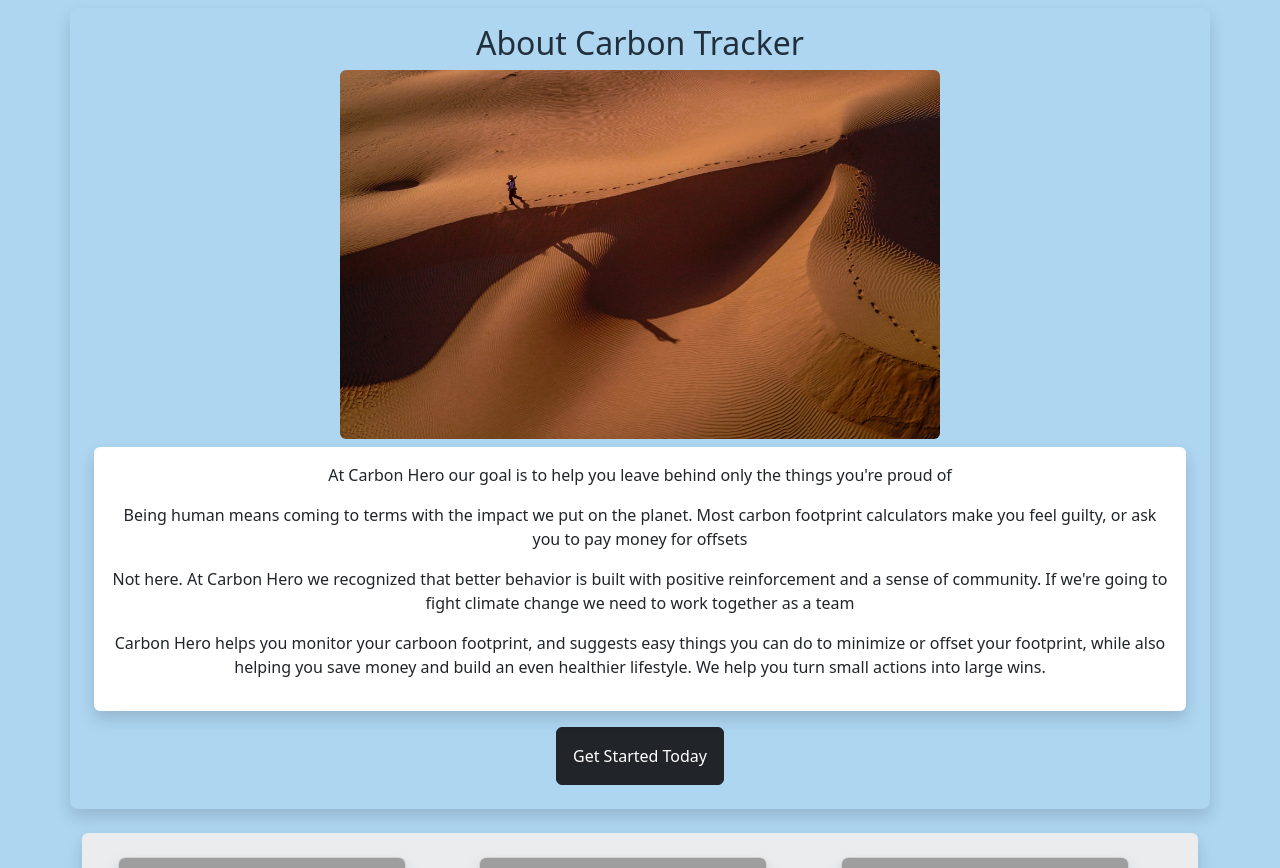
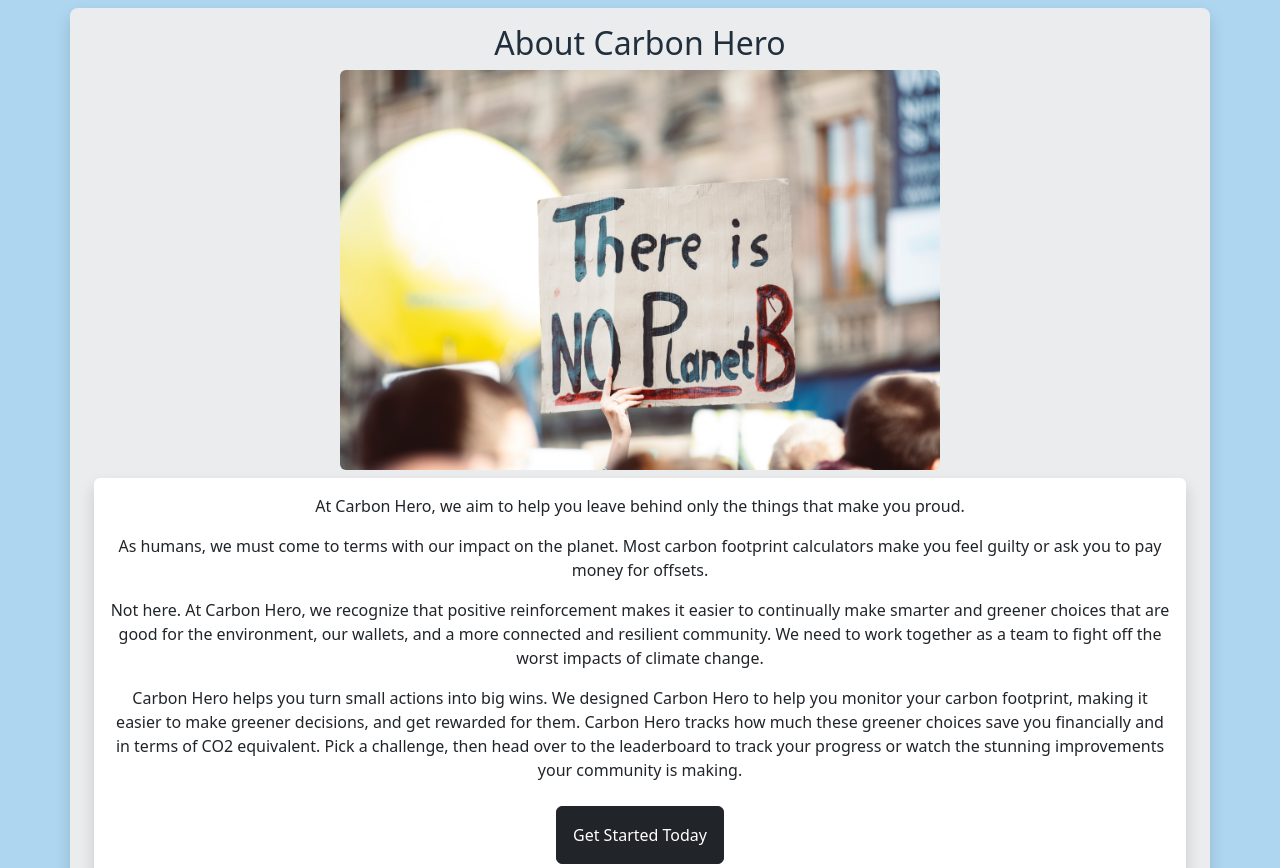
Before and after one commit to TokiLoshi/finalprojectCS50x, a Flask app: page /about in a window 1280 px wide. Shown: the part 64-932 px from the top of the page. Run offline with Flask 2, Linux system fonts and the light colour scheme; some libraries are stand-ins or nearby versions; grey boxes are pictures that could not be loaded.

Commit message:
Finished About page and spellcheck

```diff
--- a/templates/about.html
+++ b/templates/about.html
@@ -6,88 +6,82 @@
 
 {% block main %}
 <form action="/about" method="get">
-  <div class="container p-3 shadow rounded-3">
-    <h2 class="darkBlue">About Carbon Tracker</h2>
-    <!--Person Walking in the desert by Walid Ahmaad from Pexels https://www.pexels.com/photo/person-walking-on-desert-847400/ -->
-    <img class="img-fluid rounded-2" src="/static/person_walking_desert.jpg" width="600" alt="green island in the ocean"/>
+  <div class="container p-3 shadow rounded-3 grey">
+    <h2 class="darkBlue">About Carbon Hero</h2>
+    <!--Climate Roadscape Landscape People by Markus Spiske on Pexels https://www.pexels.com/photo/climate-road-landscape-people-2990650/ -->
+    <img class="img-fluid rounded-2" src="/static/planetb.jpeg" width="600" alt="Person holding sign saying 'There is NO PlanetB."/>
     </br>
     <div class="card body rounded-2 shadow p-3 border-0 m-2">
-<p>At Carbon Hero our goal is to help you leave behind only the things you're proud of</p>
-<p>Being human means coming to terms with the impact we put on the planet. Most carbon footprint calculators make you feel guilty, or ask you to pay money for offsets</p>
-<p>Not here. At Carbon Hero we recognized that better behavior is built with positive reinforcement and a sense of community. If we're going to fight climate change we need to work together as a team</p>
-<p>Carbon Hero helps you monitor your carboon footprint, and suggests easy things you can do to minimize or offset your footprint, while also helping you save money and build an even healthier lifestyle. We help you turn small actions into large wins.</p>
+      <p> At Carbon Hero, we aim to help you leave behind only the things that make you proud.</p>
+      <p>As humans, we must come to terms with our impact on the planet. Most carbon footprint calculators make you feel guilty or ask you to pay money for offsets.</p>
+      <p>Not here. At Carbon Hero, we recognize that positive reinforcement makes it easier to continually make smarter and greener choices that are good for the environment, our wallets, and a more connected and resilient community. We need to work together as a team to fight off the worst impacts of climate change.</p>
+      <p>Carbon Hero helps you turn small actions into big wins. We designed Carbon Hero to help you monitor your carbon footprint, making it easier to make greener decisions, and get rewarded for them. Carbon Hero tracks how much these greener choices save you financially and in terms of CO2 equivalent. Pick a challenge, then head over to the leaderboard to track your progress or watch the stunning improvements your community is making.</p>
+      <button class="btn btn-dark bt-sm mx-auto w-auto m-2 p-3">Get Started Today</button>
     </div>
-<button class="btn btn-dark m-2 p-3">Get Started Today</button>
   </div>
 </form>
 </div>
-</br>
+<div class="container text-center mt-2">
+  <div class="card body rounded-2 shadow grey p-3 border-0">
+    <h2>What is Carbon Hero and why was it built?</h2>
     <div class="container text-center">
-<div class="card body rounded-2 shadow grey p-3 border-0">
-<div class="container text-center">
-  <div class="row">
-    <div class="col-4">
+      <div class="row justify-content-center">
+        <div class="col-auto mb-2">
           <div class="d-flex p-2">
             <div class="card shadow rounded-3" style="width: 18rem;">
-          <img src="/static/green_island.jpg" width="600" alt="green island in the ocean" class="img-fluid rounded-2">
+              <!--Handwritten sand sign texture by Ann H on Pexels https://www.pexels.com/photo/handwritten-sand-sign-texture-11022638/ -->
+              <img src="/static/what.jpeg" class="img-fluid mx-auto w-auto rounded-2" alt="Handwritten sand sign texture saying 'WHAT'">
               <div class="card-body">
               <h3>The What</h3>
-              <p class="card-text">This is my Harvard EdX CS50 Final project. For those unfamiliar, CS50 is an open Harvard course on the introduction to the intellectual enterprises of computer science and the art of programming. The goal was simple, to build something of interest to solve a real life problem that could have a postive impact on the community or even change the world.</p>
+              <p class="card-text">Carbon Hero is my final project for CS50x. For those unfamiliar, CS50x is an open Harvard course on the introduction to the intellectual enterprises of computer science and the art of programming, hosted on Edx. The specifications were simple: build something of interest to solve a real-life problem that could positively impact your community or even change the world.</p>
             </div>
           </div>
         </div>
       </div>
-    <div class="col-4">
+      <div class="col-auto mb-2">
         <div class="d-flex p-2">
           <div class="card shadow rounded-3" style="width: 18rem;">
-          <img src="/static/green_island.jpg" width="600" alt="green island in the ocean" class="img-fluid rounded-2">
+            <!--Icebergs by Guillaume Falco on Pexels https://www.pexels.com/photo/icebergs-2229887/-->
+            <img src="/static/icebergs.jpeg" width="600" alt="icebergs floating in the ocean" class="img-fluid rounded-2 mx-auto w-auto">
               <div class="card-body">
               <h3>The Why</h3>
-              <p class="card-text">One of the greatest threats facing humanity is climate change. If we work together we can overcome it. I built Carbon Tracker to make it easy for people not only to track their carbon footprint, but to provide them with easy ways to offset their carbon, and make it engaging, fun, and even a little competitive. Carbon tracker is not designed to make you feel guilty, it's designed to make you feel proud.</p>
+              <p class="card-text">One of the greatest threats facing humanity is climate change. If we work together we can overcome it. One of the greatest threats facing humanity is climate change. If we work together, we can overcome it. Carbon Hero makes it easy and fun to make greener decisions and introduces a hint of competition. Most carbon footprint calculators try to shame you into changing your behavior; Carbon Hero takes your current CO2 footprint as a benchmark. Once you know your stats, every improvement is a feel-good win.</p>
             </div>
           </div>
         </div>
       </div>
-    <div class="col-4">
+      <div class="col-auto mb-2">
         <div class="d-flex p-2">
           <div class="card shadow rounded-3" style="width: 18rem;">
-          <img src="/static/green_island.jpg" width="600" alt="green island in the ocean" class="img-fluid rounded-2">
+            <!--Green and White Line illustrations by Markus Spiske on Pexels https://www.pexels.com/photo/green-and-white-line-illustration-225769/-->
+            <img src="/static/code.jpeg" width="600" alt="Green and White Line illustrations on a Macbook Computer" class="img-fluid rounded-2 mx-auto w-auto">
               <div class="card-body">
-              <h3>The Who</h3>
-              <p class="card-text">This project was built by Bianca Silva, a half German, half Portuguese, South African living in San Francisco. My background is in journalism and marketing, and I have an MA in International Relations and Economics from the Johns Hopkins School of Advanced International Studies (SAIS). Throughout my career I have tried to build solutions to problems. All of them flopped. But now I can program.</p>
+                <h3>The How</h3>
+                <p class="card-text">Carbon Hero is a Flask web app wireframed on Figma, built with Python and JavaScript. The database was developed on SQLite and then migrated to PostgreSQL during the deployment to Heroku. Each page uses HTML with Jinja templating. The design utilizes Twitter's Bootstrap for CSS and JavaScript, along with some custom CSS. I use <a href=https://www.climatiq.io/docs  target="_blank">Climatiq</a> API for all CO2 estimations and have noted in comments when it was necessary to make assumptions for the sake of simplicity. Use of sources, tutorials, or knowledge platforms, e.g., the Environmental Protection Agency (EPA), is referenced in the source code and README.md file in my GitHub repository for this project. All images are from Free to use libraries on Pexels and the photographers have been credited in the code comments and README.md file.</p>
               </div>
           </div>
         </div>
       </div>
-    <div class="col-4">
+      <div class="col-auto mb-2">
         <div class="d-flex p-2">
           <div class="card shadow rounded-3" style="width: 18rem;">
-          <img src="/static/green_island.jpg" width="600" alt="green island in the ocean" class="img-fluid rounded-2">
+            <!--Person Holding Hour Glass by Samer Daboul on Pexels https://www.pexels.com/photo/person-holding-hour-glass-1209999/-->
+            <img src="/static/time.jpeg" width="600" alt="Person Holding Hour Glass" class="img-fluid rounded-2 mx-auto w-auto">
             <div class="card-body">
-              <h3>The How</h3>
-              <p class="card-text">This is a flask web app wireframed on Figma, built in python and javascript, the database was built on sqlite and then transferred to PostGres and deployed on Heroku. I have used HTML, and CSS with Bootstrap and Jinja2 templating. I have incorporated two open APIs from <a href=https://www.climatiq.io/docs  target="_blank">Climatiq</a>, and <a href="https://docs.carboninterface.com/#/?id=getting-started" target="_blank">Carbon Interface.</a> I have based my research off the <a href="https://climateknowledgeportal.worldbank.org/country/united-states" target="_blank">World Bank Climate Change Knowledge Portal</a> and the <a href="https://www.epa.gov/developers/data-data-products-my-environment-widget" target="_blank">Environmental Protection Agency</a></p>
+              <h3>The Why Now</h3>
+              <p class="card-text">Scientists continue to warn us of a grim future unless we act now to combat the worst impacts of climate change. We already feel the effects of megadroughts, superstorms, and the sweltering summer heatwave of 2022 in the Northern Hemisphere. It was hot enough to melt one of the airports' tarmacs in the UK. The Covid19 pandemic gave nature a break, and we witnessed how much our behavior impacts the world. If we want the impacts of our actions to be positive, we need to start now. Will you join me?</p>
             </div>
           </div>
         </div>
       </div>
-    <div class="col-4">
+      <div class="col-auto mb-2">
         <div class="d-flex p-2">
           <div class="card shadow rounded-3" style="width: 18rem;">
-          <img src="/static/green_island.jpg" width="600" alt="green island in the ocean" class="img-fluid rounded-2">
+            <!--Person's left hand with Purple Manicure by cottonbro on Pexels https://www.pexels.com/photo/persons-left-hand-with-purple-manicure-4629634/-->
+            <img src="/static/highfive.jpeg" width="600" alt="Person's left hand with Purple Manicure" class="img-fluid rounded-2">
               <div class="card-body">
-              <h3>The When</h3>
-              <p class="card-text">This project was started on 21 September, conceptualized, researched and wireframed. Development started on 22 September through to 26 September. The video was made on x date for submission, and the promo video available on the home page was done on x date. The app was then pushed into product and beta tested for two days. The ReadMe file as well as the code is available for viewing on my <a href="https://github.com/TokiLoshi/cs50-final-project" target="_blank">GitHub</a> as this is an opensourced project.</p>
-            </div>
-        </div>
-      </div>
-    </div>
-    <div class="col-4">
-      <div class="d-flex p-2">
-        <div class="card shadow rounded-3" style="width: 18rem;">
-          <img src="/static/green_island.jpg" width="600" alt="green island in the ocean" class="img-fluid rounded-2">
-            <div class="card-body">
-              <h3>The Why Now</h3>
-              <p class="card-text">Unless something serious is done about climate change soon the future will be grim. We are already starting to feel the impacts with mega droughts, superstorms, and swealtering summer heatwaves such as the one the UK has just experienced, where it melted the tarmac. Covid19 gave nature a break, and we were able to see just how much our behaviour impacts the world. But behaviour iss hard to change and it took us a pandemic to see that. </p>
+                <h3>The Who</h3>
+                <p class="card-text">Carbon Hero is coded by Bianca Silva, a half-German, half-Portuguese, South African living in San Francisco. I have chosen to use the pronoun "we" throughout this web application because so much relies on the work others have done, from APIs and databases to the climate scientists and researchers who make their work easy to use.</p>
               </div>
           </div>
         </div>
```
Also changed, not shown: templates/calculator.html (+8 -8 lines), static/code.jpeg (added), static/highfive.jpeg (added), static/planetb.jpeg (added), static/time.jpeg (added), 4 other files. Lines whose indentation alone changed are shown as unchanged.
